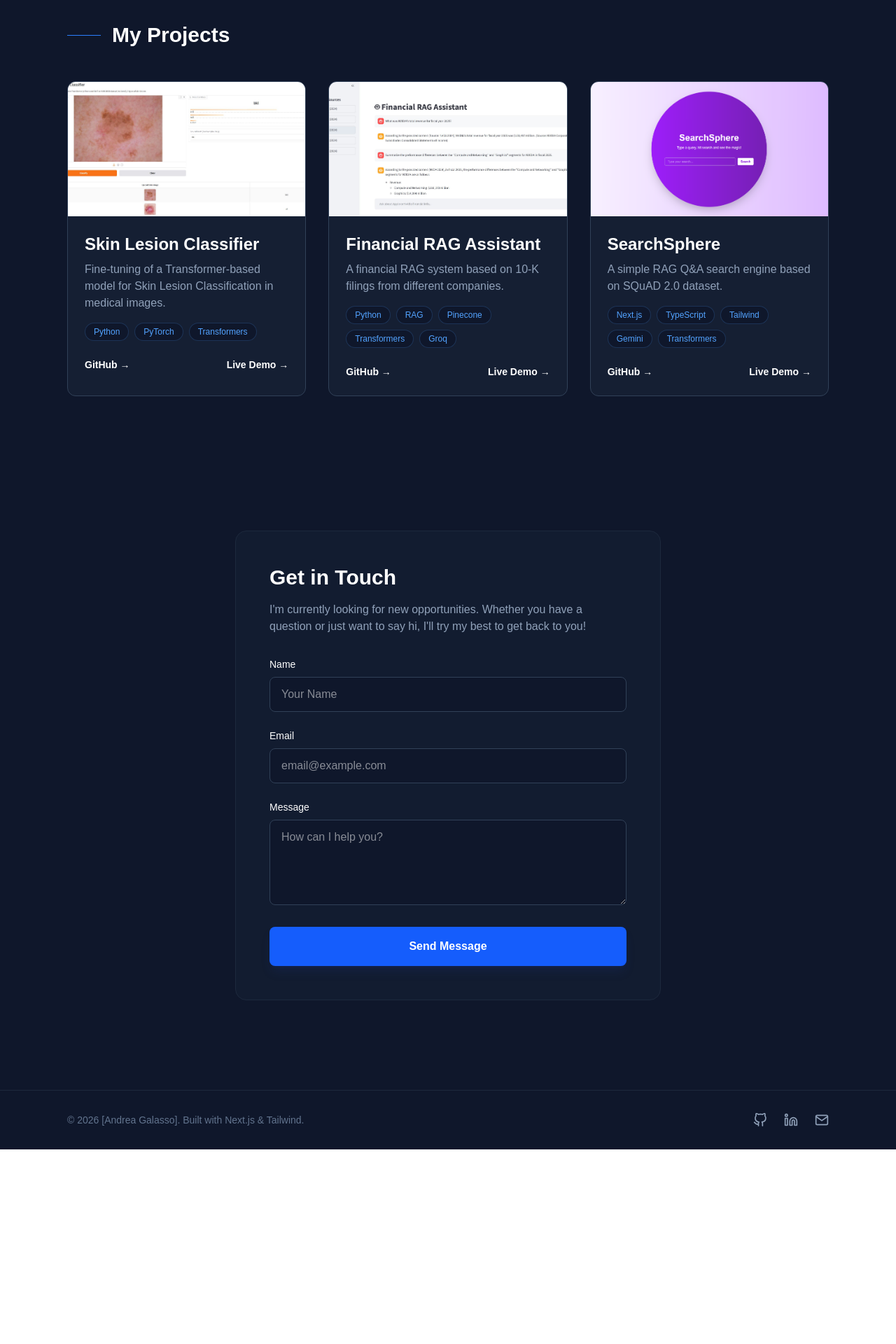
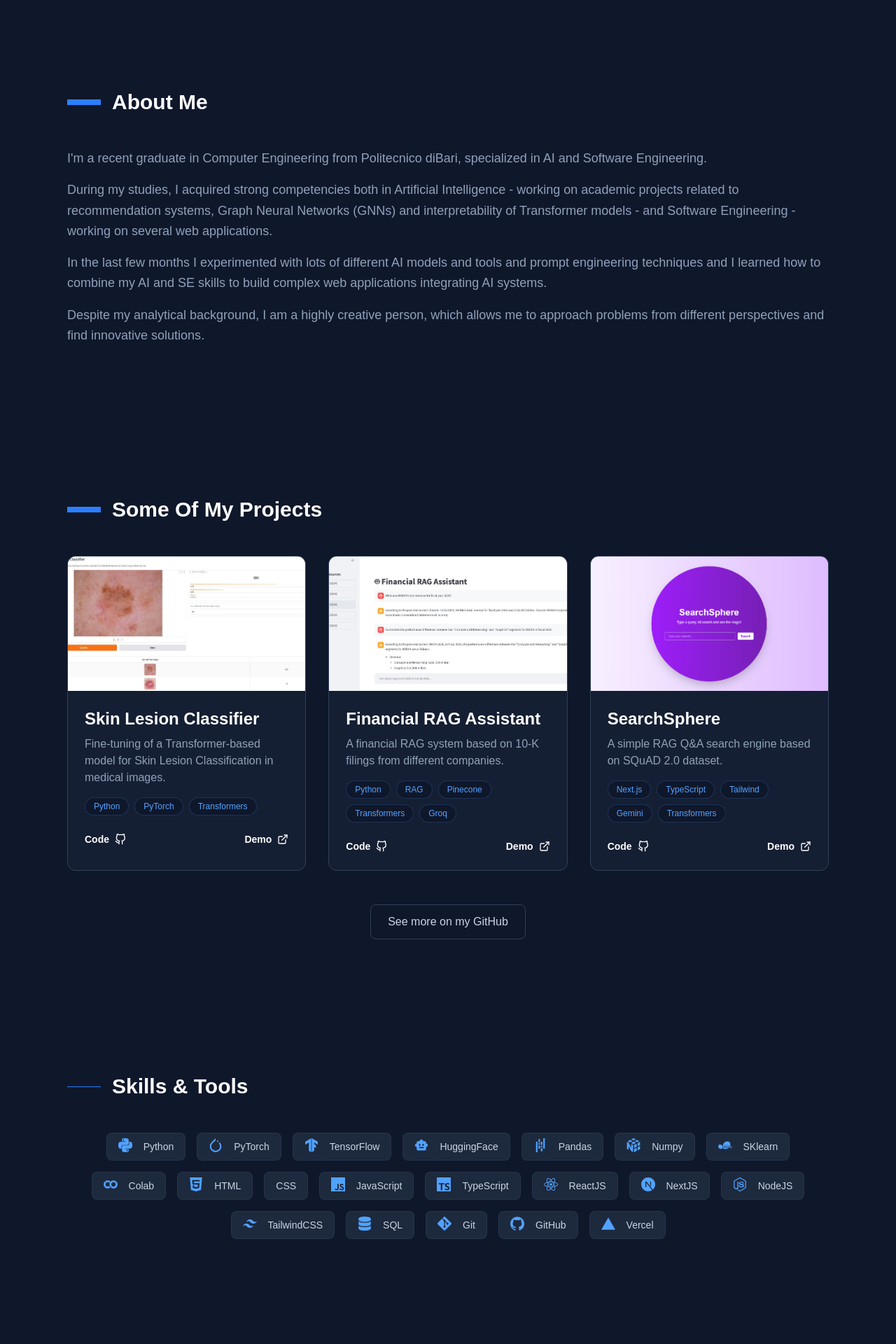
Before and after one commit to galassoandrea/portfolio, a Next.js app: page / in a window 1280 px wide. Shown: the part 800-2720 px from the top of the page at 70% size. Before the commit the page ends 2442 px from the top, so only its background shows below. Built offline with nearby package versions, Linux system fonts and the light colour scheme.

Commit message:
Add additional sections and modify old ones.

```diff
--- a/app/page.tsx
+++ b/app/page.tsx
@@ -1,20 +1,25 @@
-import {projects} from "@/data/projects";
+import { projects } from "@/data/projects";
 import ProjectCard from "@/components/ProjectCard";
 import ContactForm from "@/components/ContactForm";
+import Skills from "@/components/Skills";
 import Link from "next/link";
+import { FiDownload } from "react-icons/fi";
+import About from "@/components/About";
 
 export default function Home() {
   return (
     <main className="min-h-screen bg-slate-900 text-white flex flex-col items-center justify-center p-8">
-
       {/* Hero Section */}
-      <section id="hero" className="h-screen flex flex-col items-center justify-center text-center p-8">
+      <section
+        id="hero"
+        className="h-screen flex flex-col items-center justify-center text-center p-8"
+      >
         <h1 className="text-6xl font-bold bg-linear-to-r from-blue-400 to-purple-600 bg-clip-text text-transparent">
           Hi, I'm Andrea
         </h1>
         <p className="mt-6 text-slate-400 max-w-2xl text-center">
-          Computer Engineering graduate, specialized in Software Engineering & AI. I build intelligent systems
-          and scalable web applications.
+          Computer Engineering graduate, specialized in Software Engineering &
+          AI. I build intelligent systems and scalable web applications.
         </p>
         <div className="mt-8 flex gap-4">
           <Link
@@ -24,39 +29,56 @@ export default function Home() {
             View My Projects
           </Link>
           <Link
-            className="px-6 py-3 border border-slate-700 hover:bg-slate-800 rounded-lg font-medium transition"
+            className="flex items-center gap-2 px-6 py-3 border border-slate-700 hover:bg-slate-800 rounded-lg font-medium transition"
             href="/cv_public.pdf"
             target="_blank"
           >
             Download CV
+            <FiDownload size={18} />
           </Link>
         </div>
       </section>
 
+      {/* About Section */}
+      <About/>
+
       {/* Projects Section */}
       <section id="projects" className="max-w-6xl mx-auto px-8 pb-24">
         <h2 className="text-3xl font-bold mb-12 flex items-center gap-4">
-          <span className="h-px w-12 bg-blue-500"></span>
-          My Projects
+          <span className="h-2 w-12 bg-blue-500"></span>
+          Some Of My Projects
         </h2>
         <div className="grid grid-cols-1 md:grid-cols-2 lg:grid-cols-3 gap-8">
           {projects.map((project) => (
             <ProjectCard key={project.title} project={project} />
           ))}
         </div>
+        <div className="text-center mt-12">
+          <Link
+            href="https://github.com/galassoandrea"
+            target="_blank"
+            className="inline-flex items-center gap-2 px-6 py-3 border border-slate-700 hover:bg-slate-800 rounded-lg font-medium transition text-slate-300 hover:text-white"
+          >
+            See more on my GitHub
+          </Link>
+        </div>
       </section>
+
+      {/* Skills Section */}
+      <Skills />
 
       {/* Contact Section */}
       <section id="contact" className="max-w-2xl mx-auto px-8 py-24">
         <div className="bg-slate-800/30 border border-slate-800 rounded-2xl p-8 md:p-12">
           <h2 className="text-3xl font-bold mb-4">Get in Touch</h2>
           <p className="text-slate-400 mb-8">
-            I'm currently looking for new opportunities. Whether you have a question or just want to say hi, I'll try my best to get back to you!
+            I'm currently looking for new opportunities. Whether you have a
+            question or just want to say hi, I'll try my best to get back to
+            you!
           </p>
-          <ContactForm/>
+          <ContactForm />
         </div>
       </section>
-
     </main>
   );
 }
--- /dev/null
+++ b/components/About.tsx
@@ -0,0 +1,17 @@
+import { info } from "@/data/about"
+
+export default function About() {
+    return (
+        <section id="about" className="max-w-6xl mb-30 mx-auto px-8 py-24">
+        <h2 className="text-3xl font-bold mb-12 flex items-center gap-4">
+          <span className="h-2 w-12 bg-blue-500"></span>
+          About Me
+        </h2>
+        <div className="text-lg text-slate-400 leading-relaxed space-y-4">
+          {info.split('.').filter(paragraph => paragraph.trim()).map((paragraph, index) => (
+            <p key={index}>{paragraph.trim()}.</p>
+          ))}
+        </div>
+      </section>
+    )
+}
--- a/components/Navbar.tsx
+++ b/components/Navbar.tsx
@@ -16,7 +16,9 @@ export default function Navbar() {
 
         <div className="flex gap-8 items-center text-md font-medium text-slate-400">
           <Link href="/" className="hover:text-white transition">Home</Link>
+          <Link href="#about" className="hover:text-white transition">About</Link>
           <Link href="#projects" className="hover:text-white transition">Projects</Link>
+          <Link href="#skills" className="hover:text-white transition">Skills</Link>
           <Link href="/cv_public.pdf" target="_blank" className="hover:text-white transition">Resume</Link>
           <Link href="#contact" className="px-4 py-2 bg-blue-600 text-white rounded-lg hover:bg-blue-500 transition">
             Contact
--- a/components/ProjectCard.tsx
+++ b/components/ProjectCard.tsx
@@ -1,5 +1,6 @@
 import { Project } from "@/data/projects";
 import Image from "next/image";
+import { FiGithub, FiExternalLink } from "react-icons/fi";
 
 export default function ProjectCard({ project }: { project: Project }) {
   return (
@@ -28,8 +29,14 @@ export default function ProjectCard({ project }: { project: Project }) {
 
         {/* Links */}
         <div className="flex justify-between">
-          <a href={project.githubLink} className="text-sm font-semibold hover:text-blue-400 transition">GitHub →</a>
-          <a href={project.previewLink} className="text-sm font-semibold hover:text-blue-400 transition">Live Demo →</a>
+          <a href={project.githubLink} className="flex items-center gap-2 text-sm font-semibold hover:text-blue-400 transition">
+            Code
+            <FiGithub size={16}/>
+          </a>
+          <a href={project.previewLink} className="flex items-center gap-2 text-sm font-semibold hover:text-blue-400 transition">
+            Demo
+            <FiExternalLink size={16}/>
+          </a>
         </div>
       </div>
     </div>
--- /dev/null
+++ b/components/Skills.tsx
@@ -0,0 +1,76 @@
+import { skills } from "@/data/skills";
+import {
+  SiPython,
+  SiPytorch,
+  SiTensorflow,
+  SiPandas,
+  SiNumpy,
+  SiScikitlearn,
+  SiHtml5,
+  SiCss,
+  SiJavascript,
+  SiTypescript,
+  SiReact,
+  SiNextdotjs,
+  SiNodedotjs,
+  SiTailwindcss,
+  SiGit,
+  SiGithub,
+  SiVercel,
+  SiGooglecolab
+} from "react-icons/si";
+import { MdSmartToy } from "react-icons/md";
+import { FaDatabase } from "react-icons/fa";
+
+const skillIcons = {
+  Python: SiPython,
+  PyTorch: SiPytorch,
+  TensorFlow: SiTensorflow,
+  HuggingFace: MdSmartToy,
+  Pandas: SiPandas,
+  Numpy: SiNumpy,
+  SKlearn: SiScikitlearn,
+  HTML: SiHtml5,
+  CSS: SiCss,
+  JavaScript: SiJavascript,
+  TypeScript: SiTypescript,
+  ReactJS: SiReact,
+  NextJS: SiNextdotjs,
+  NodeJS: SiNodedotjs,
+  TailwindCSS: SiTailwindcss,
+  SQL: FaDatabase,
+  Git: SiGit,
+  GitHub: SiGithub,
+  Vercel: SiVercel,
+  Colab: SiGooglecolab
+};
+
+export default function Skills() {
+  return (
+    <section id="skills" className="max-w-6xl mx-auto px-8 py-24">
+      <h2 className="text-3xl font-bold mb-12 flex items-center gap-4">
+        <span className="h-px w-12 bg-blue-500"></span>
+        Skills & Tools
+      </h2>
+
+      <div className="flex flex-wrap justify-center gap-4 w-full">
+        {skills.map((skill) => {
+          const IconComponent = skillIcons[skill];
+          return (
+            <div
+              key={skill}
+              className="flex items-center justify-center gap-4 max-w-xl h-10 px-4 bg-slate-800 rounded-lg border border-slate-700/50 hover:border-blue-500/50 hover:bg-slate-700 transition cursor-pointer"
+            >
+              {IconComponent && (
+                <IconComponent size={20} className="mb-1 text-blue-400" />
+              )}
+              <span className="text-sm font-medium text-slate-300 text-center">
+                {skill}
+              </span>
+            </div>
+          );
+        })}
+      </div>
+    </section>
+  );
+}
--- /dev/null
+++ b/data/about.ts
@@ -0,0 +1,15 @@
+export const info = "I'm a recent graduate in Computer Engineering from Politecnico di\
+Bari, specialized in AI and Software Engineering. \
+During my studies, \
+I acquired strong competencies both in Artificial Intelligence - \
+working on academic projects related to recommendation systems, \
+Graph Neural Networks (GNNs) and interpretability of Transformer \
+models - and Software Engineering - working on several web \
+applications. \
+In the last few months I experimented with lots of different AI models and tools \
+and prompt engineering techniques and I learned how to combine my AI \
+and SE skills to build complex web applications integrating AI \
+systems. \
+Despite my analytical background, I am a highly creative person, \
+which allows me to approach problems from different perspectives and \
+find innovative solutions."
--- /dev/null
+++ b/data/skills.ts
@@ -0,0 +1,22 @@
+export const skills = [
+  "Python",
+  "PyTorch",
+  "TensorFlow",
+  "HuggingFace",
+  "Pandas",
+  "Numpy",
+  "SKlearn",
+  "Colab",
+  "HTML",
+  "CSS",
+  "JavaScript",
+  "TypeScript",
+  "ReactJS",
+  "NextJS",
+  "NodeJS",
+  "TailwindCSS",
+  "SQL",
+  "Git",
+  "GitHub",
+  "Vercel"
+];
```
